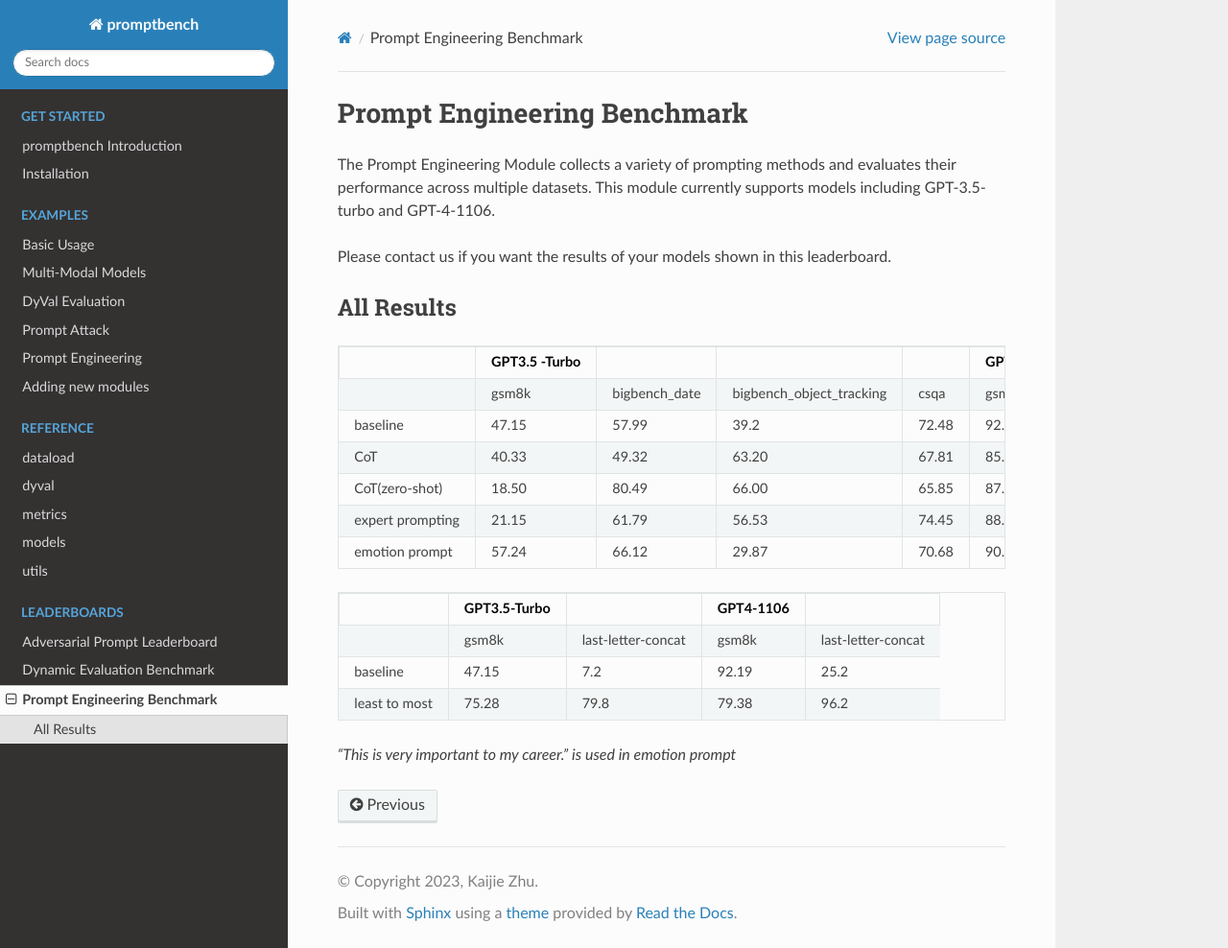
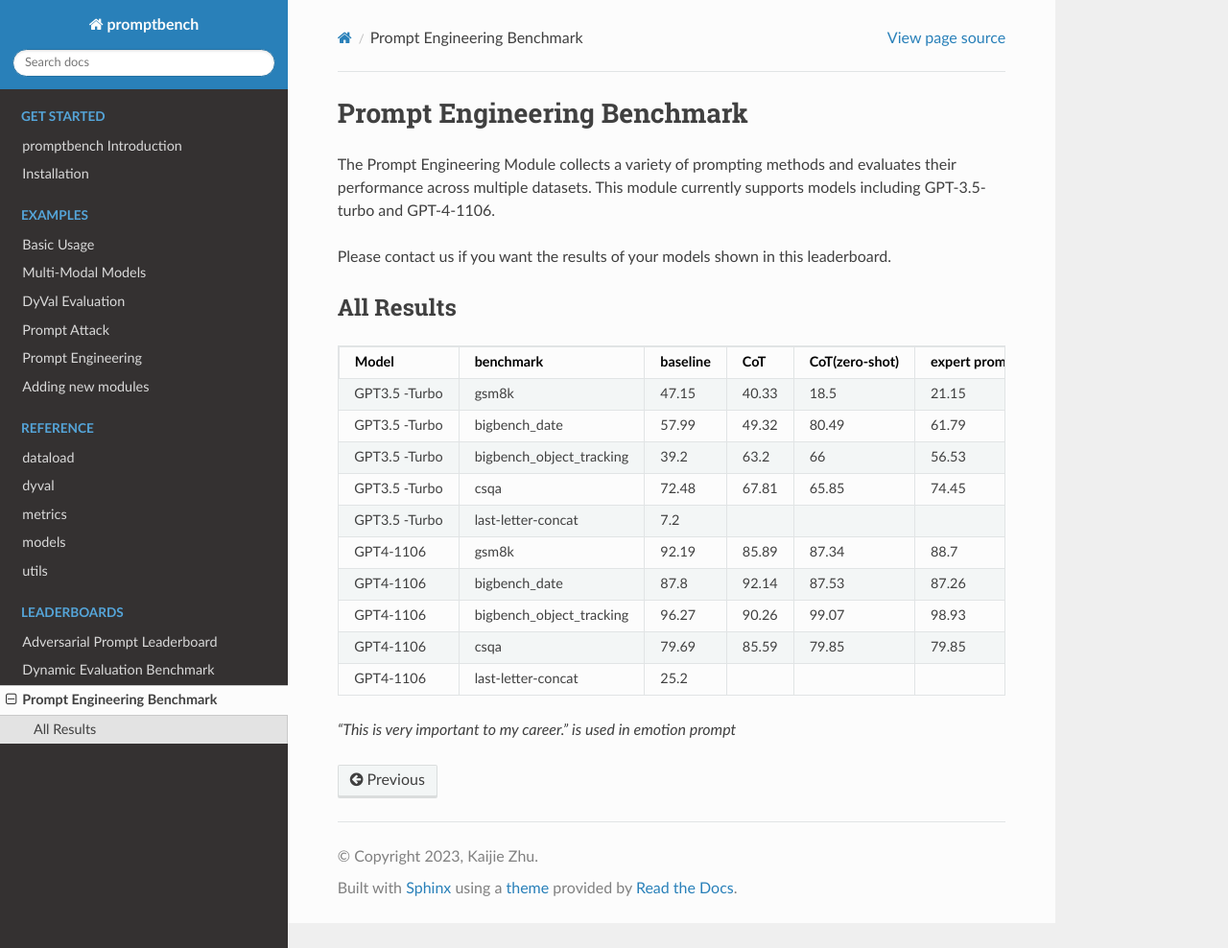
Before and after one commit to microsoft/promptbench, a Sphinx documentation site: the page built from docs/leaderboard/pe.md, in a window 1280 px wide and 988 px high. Shown: the whole window at 96% size. Built offline with Sphinx 7.4.7 and the Read the Docs theme 2.0.0, drawn with Linux system fonts in a browser that asks for light colours.

Commit message:
Update pe.md

```diff
--- a/docs/leaderboard/pe.md
+++ b/docs/leaderboard/pe.md
@@ -6,19 +6,17 @@
 
 ### All Results
 
-|  | GPT3.5 -Turbo |  |  |  | GPT4-1106 |  |  |  |
-| --- | --- | --- | --- | --- | --- | --- | --- | --- |
-|  | gsm8k | bigbench_date | bigbench_object_tracking | csqa | gsm8k | bigbench_date | bigbench_object_tracking | csqa |
-| baseline | 47.15 | 57.99 | 39.2 | 72.48 | 92.19 | 87.80 | 96.27 | 79.69 |
-| CoT | 40.33 | 49.32 | 63.20 | 67.81 | 85.89 | 92.14 | 90.26 | 85.59 |
-| CoT(zero-shot) | 18.50 | 80.49 | 66.00 | 65.85 | 87.34 | 87.53 | 99.07 | 79.85 |
-| expert prompting | 21.15 | 61.79 | 56.53 | 74.45 | 88.70 | 87.26 | 98.93 | 79.85 |
-| emotion prompt | 57.24 | 66.12 | 29.87 | 70.68 | 90.83 | 87.80 | 95.73 | 80.34 |
-
-|  | GPT3.5-Turbo |  | GPT4-1106 |  |
-| --- | --- | --- | --- | --- |
-|  | gsm8k | last-letter-concat | gsm8k | last-letter-concat |
-| baseline | 47.15 | 7.2 | 92.19 | 25.2 |
-| least to most | 75.28 | 79.8 | 79.38 | 96.2 |
+| Model           | benchmark               | baseline | CoT   | CoT(zero-shot) | expert prompting | emotion prompt | least to most |
+|-----------------|-------------------------|----------|-------|----------------|------------------|----------------|---------------|
+| GPT3.5 -Turbo   | gsm8k                   | 47.15    | 40.33 | 18.5           | 21.15            | 57.24          |               |
+| GPT3.5 -Turbo   | bigbench_date           | 57.99    | 49.32 | 80.49          | 61.79            | 66.12          |               |
+| GPT3.5 -Turbo   | bigbench_object_tracking| 39.2     | 63.2  | 66             | 56.53            | 29.87          |               |
+| GPT3.5 -Turbo   | csqa                    | 72.48    | 67.81 | 65.85          | 74.45            | 70.68          |               |
+| GPT3.5 -Turbo   | last-letter-concat      | 7.2      |       |                |                  |                | 79.8          |
+| GPT4-1106       | gsm8k                   | 92.19    | 85.89 | 87.34          | 88.7             | 90.83          |               |
+| GPT4-1106       | bigbench_date           | 87.8     | 92.14 | 87.53          | 87.26            | 87.8           |               |
+| GPT4-1106       | bigbench_object_tracking| 96.27    | 90.26 | 99.07          | 98.93            | 95.73          |               |
+| GPT4-1106       | csqa                    | 79.69    | 85.59 | 79.85          | 79.85            | 80.34          |               |
+| GPT4-1106       | last-letter-concat      | 25.2     |       |                |                  |                | 96.2          |
 
 *"This is very important to my career." is used in emotion prompt*
```
